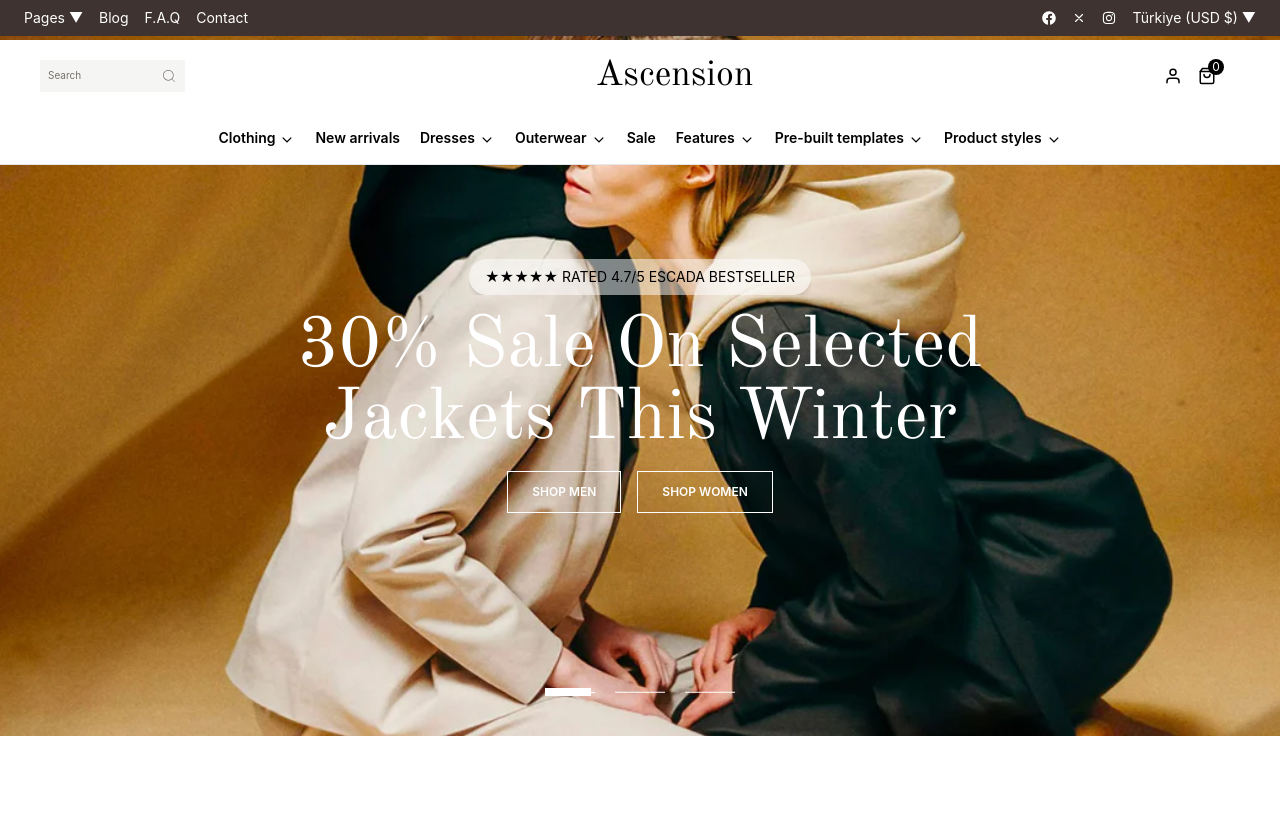
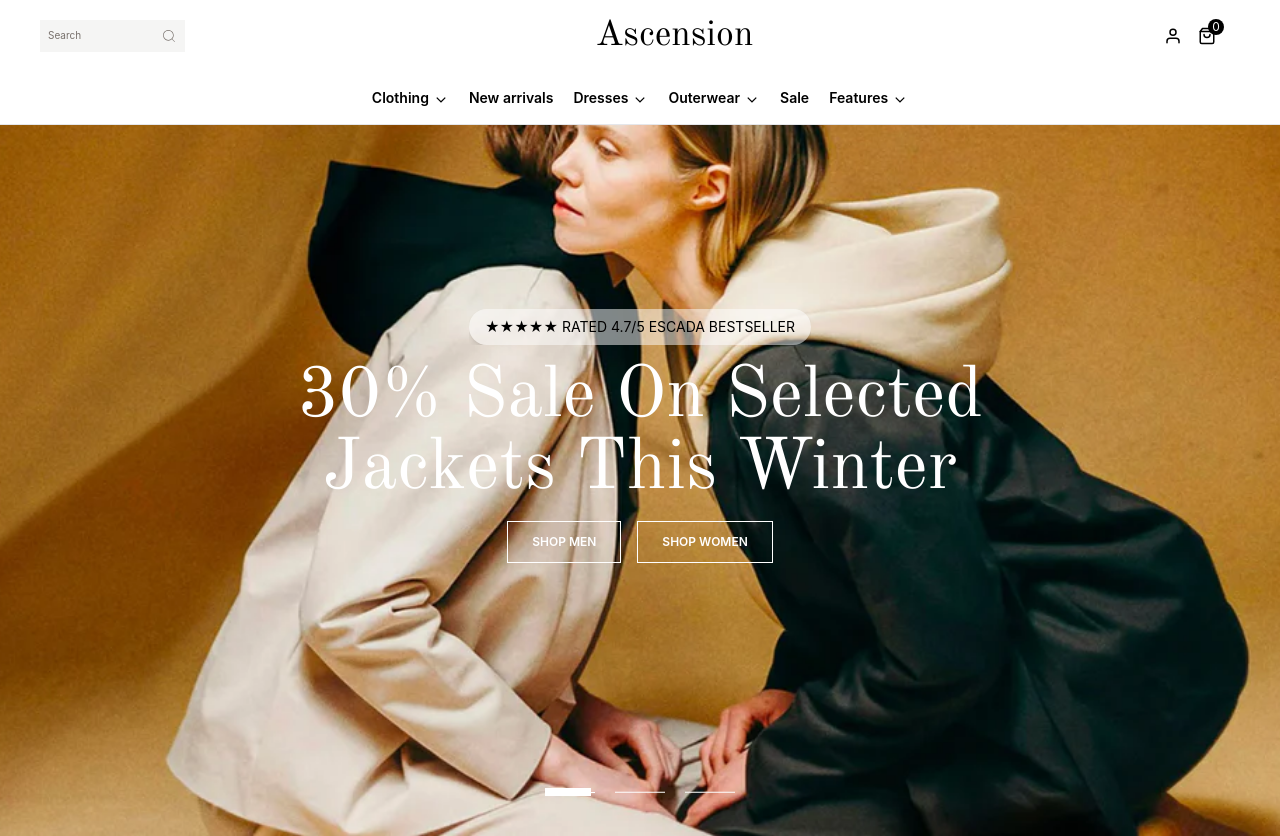
Before and after one commit to Strive-Gaming-Hub/e-commerce-frontend, a Next.js app: page / in a window 1280 px wide. Before the commit the page ends 800 px from the top, so only its background shows below. Built offline with nearby package versions, Linux system fonts and the light colour scheme.

Commit message:
added scroll animation on navbar

```diff
--- a/src/app/globals.css
+++ b/src/app/globals.css
@@ -10,3 +10,7 @@
 .badge {
     @apply bg-red-500 text-white text-xs px-2 py-1 rounded ml-2;
 }
+
+.carousel-btn {
+    @apply px-4 py-2 md:px-6 md:py-3 font-semibold text-xs border duration-200 ease-in-out transition-all;
+}
--- a/src/components/Carousel/HeroCarousel/Carousel.jsx
+++ b/src/components/Carousel/HeroCarousel/Carousel.jsx
@@ -45,7 +45,7 @@ export default function Carousel() {
     const PrevPage = pages[prevNum];
 
     return (
-        <div className="relative w-full overflow-hidden h-screen" style={{height: "calc(100vh - 100px)"}}>
+        <div className="relative w-full overflow-hidden h-screen">
             <div ref={prevRef} className="absolute w-full h-full">
                 <PrevPage />
             </div>
--- a/src/components/Carousel/HeroCarousel/Page1.jsx
+++ b/src/components/Carousel/HeroCarousel/Page1.jsx
@@ -24,7 +24,7 @@ export default function Page1() {
     }, []);
 
     return (
-        <div className="relative w-full overflow-hidden" style={{height: "calc(100vh - 100px)"}}>
+        <div className="relative w-full overflow-hidden h-screen">
             <div
                 className="absolute top-0 left-0 w-full h-full bg-cover bg-center"
                 style={{ backgroundImage: "url('/hero/slide1.webp')" }}
@@ -53,7 +53,7 @@ export default function Page1() {
                     <button className="px-4 py-2 md:px-6 md:py-3 border border-white text-white font-semibold uppercase text-xs">
                         SHOP MEN
                     </button>
-                    <button className="px-4 py-2 md:px-6 md:py-3 border border-white text-white font-semibold uppercase text-xs">
+                    <button className="carousel-btn border-white text-white hover:bg-white hover:text-black">
                         SHOP WOMEN
                     </button>
                 </div>
--- a/src/components/Carousel/HeroCarousel/Page2.jsx
+++ b/src/components/Carousel/HeroCarousel/Page2.jsx
@@ -24,7 +24,7 @@ export default function Page2() {
     }, []);
 
     return (
-        <div className="relative w-full overflow-hidden" style={{height: "calc(100vh - 100px)"}}>
+        <div className="relative w-full overflow-hidden h-screen">
             <div
                 className="absolute top-0 left-0 w-full h-full bg-cover bg-center"
                 style={{ backgroundImage: "url('/hero/slide2.webp')" }}
@@ -32,7 +32,7 @@ export default function Page2() {
 
             <div
                 ref={contentRef}
-                className="relative z-10 flex flex-col items-center justify-center h-full text-center text-black px-6 space-y-4 bg-white bg-opacity-50"
+                className="relative z-10 flex flex-col items-center justify-center h-full text-center text-black px-6 space-y-4"
             >
                 <div className="overflow-hidden">
                     <p className="text-xs md:text-sm tracking-widest uppercase font-medium">
@@ -56,7 +56,7 @@ export default function Page2() {
                 </div>
 
                 <div className="overflow-hidden">
-                    <button className="px-4 py-2 md:px-6 md:py-3 border border-black text-black font-semibold text-xs">
+                    <button className="carousel-btn border-black text-black hover:bg-black hover:text-white">
                         SHOP SALE
                     </button>
                 </div>
--- a/src/components/Carousel/HeroCarousel/Page3.jsx
+++ b/src/components/Carousel/HeroCarousel/Page3.jsx
@@ -24,7 +24,7 @@ export default function Page3() {
     }, []);
 
     return (
-        <div className="relative w-full overflow-hidden" style={{height: "calc(100vh - 100px)"}}>
+        <div className="relative w-full overflow-hidden h-screen">
             <video
                 className="absolute top-0 left-0 w-full h-full object-cover"
                 autoPlay
@@ -61,7 +61,7 @@ export default function Page3() {
                 </div>
 
                 <div className="overflow-hidden">
-                    <button className="px-4 py-2 md:px-6 md:py-3 border border-white text-white font-semibold text-xs">
+                    <button className="carousel-btn border-white text-white hover:bg-white hover:text-black">
                         SHOP DRESSES
                     </button>
                 </div>
--- a/src/components/Header/Navbar.jsx
+++ b/src/components/Header/Navbar.jsx
@@ -1,15 +1,34 @@
 "use client";
 
-import { useState } from "react";
+import { useState, useEffect } from "react";
 import { FiShoppingBag, FiUser } from "react-icons/fi";
 import { HiOutlineMenu } from "react-icons/hi";
 import MobileMenu from "./MobileMenu";
 import DesktopMenu from "./DesktopMenu";
 import TopBar from "./TopBar";
-import {CiSearch} from "react-icons/ci";
+import { CiSearch } from "react-icons/ci";
 
 const Navbar = () => {
     const [isMenuOpen, setIsMenuOpen] = useState(false);
+    const [lastScrollY, setLastScrollY] = useState(0);
+    const [isVisible, setIsVisible] = useState(true);
+
+    useEffect(() => {
+        const handleScroll = () => {
+            if (window.scrollY > lastScrollY) {
+                setIsVisible(false); // Hide when scrolling down
+            } else {
+                setIsVisible(true); // Show when scrolling up
+            }
+            setLastScrollY(window.scrollY);
+        };
+
+        window.addEventListener("scroll", handleScroll);
+
+        return () => {
+            window.removeEventListener("scroll", handleScroll);
+        };
+    }, [lastScrollY]);
 
     return (
         <>
@@ -17,7 +36,11 @@ const Navbar = () => {
                 <TopBar />
             </div>
 
-            <header className="w-full border-b bg-white fixed top-0 md:top-[40px] left-0 z-50">
+            <header
+                className={`w-full border-b bg-white fixed top-0 left-0 z-50 transition-transform duration-300 ${
+                    isVisible ? "translate-y-0" : "-translate-y-full"
+                }`}
+            >
                 <div className="w-full flex items-center justify-between py-2 px-6 md:px-10">
                     <button className="md:hidden text-2xl" onClick={() => setIsMenuOpen(true)}>
                         <HiOutlineMenu />
--- a/src/components/Header/menuData.js
+++ b/src/components/Header/menuData.js
@@ -29,12 +29,7 @@ const menuItems = [
             { label: "Best Sellers", children: [] },
             { label: "Trending", children: [] },
         ],
-    },
-    {
-        label: "Pre-built templates",
-        children: [{ label: "Modern" }, { label: "Classic" }],
-    },
-    { label: "Product styles", children: [{ label: "Minimal" }, { label: "Luxury" }] },
+    }
 ];
 
 export default menuItems;
```
